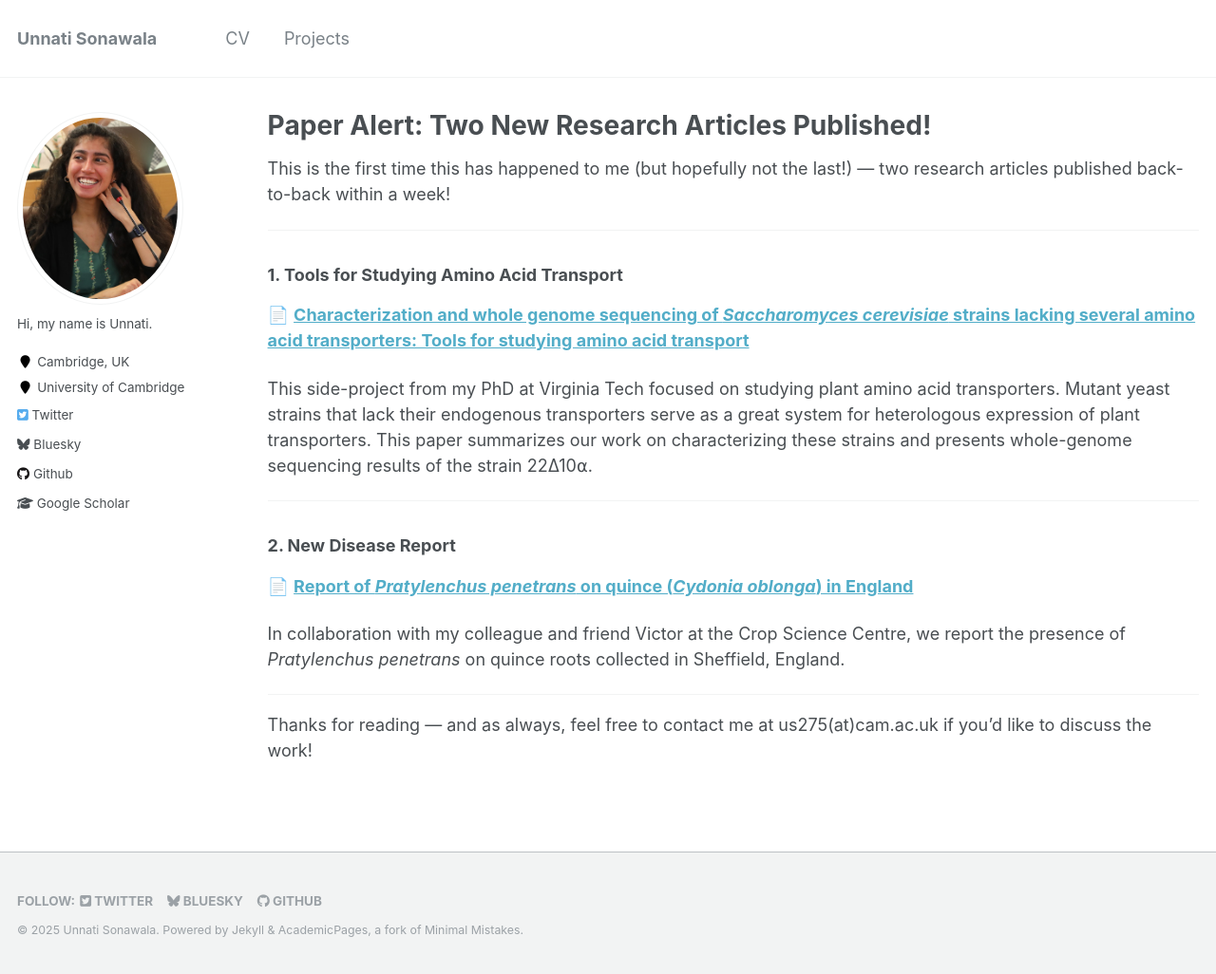
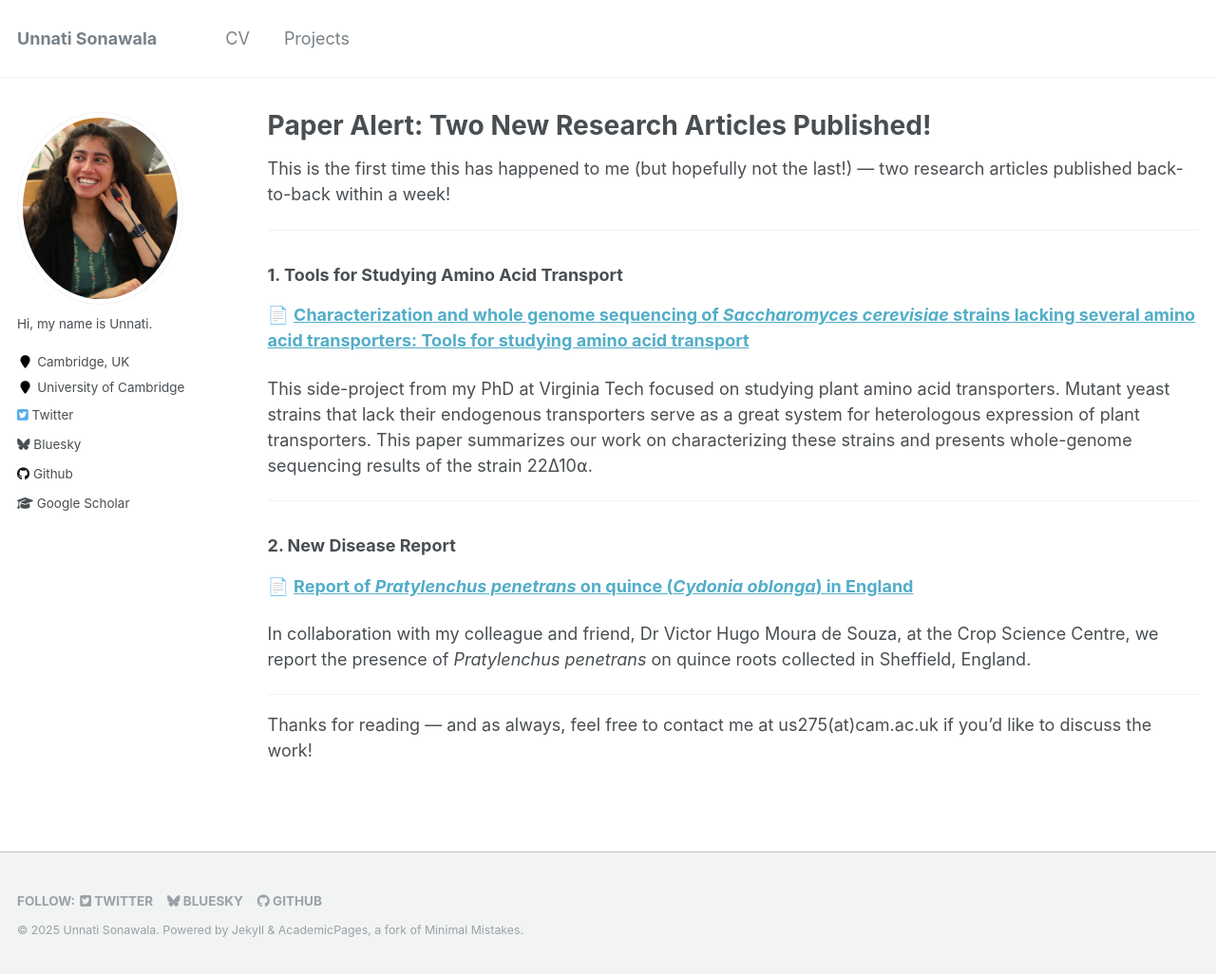
Before and after one commit to unnatisonawala/unnatisonawala.github.io, a Jekyll site: the page built from _news/2025_05_new_paper.md, in a window 1280 px wide and 1026 px high. Shown: the whole window at 95% size. Built offline with Jekyll 4.4.1, drawn with Linux system fonts in a browser that asks for light colours; a style sheet for code colours, icons or effects is not loaded.

Commit message:
Update 2025_05_new_paper.md

```diff
--- a/_news/2025_05_new_paper.md
+++ b/_news/2025_05_new_paper.md
@@ -21,7 +21,7 @@ This side-project from my PhD at Virginia Tech focused on studying plant amino a
 
 📄 **[Report of *Pratylenchus penetrans* on quince (*Cydonia oblonga*) in England](https://doi.org/10.1094/PDIS-02-25-0372-PDN)**
 
-In collaboration with my colleague and friend Victor at the Crop Science Centre, we report the presence of *Pratylenchus penetrans* on quince roots collected in Sheffield, England.
+In collaboration with my colleague and friend, Dr Victor Hugo Moura de Souza, at the Crop Science Centre, we report the presence of *Pratylenchus penetrans* on quince roots collected in Sheffield, England.
 
 ---
 
```
